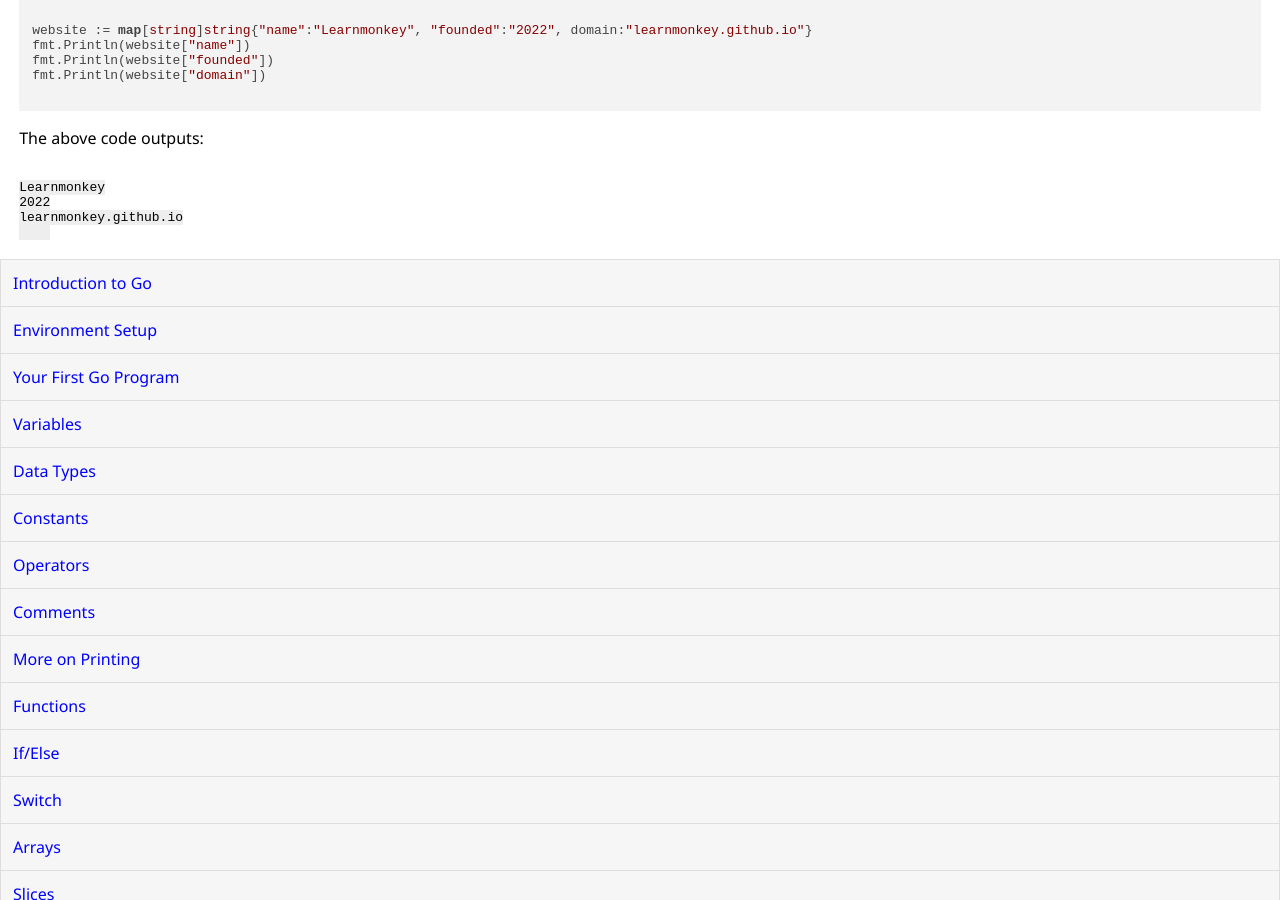
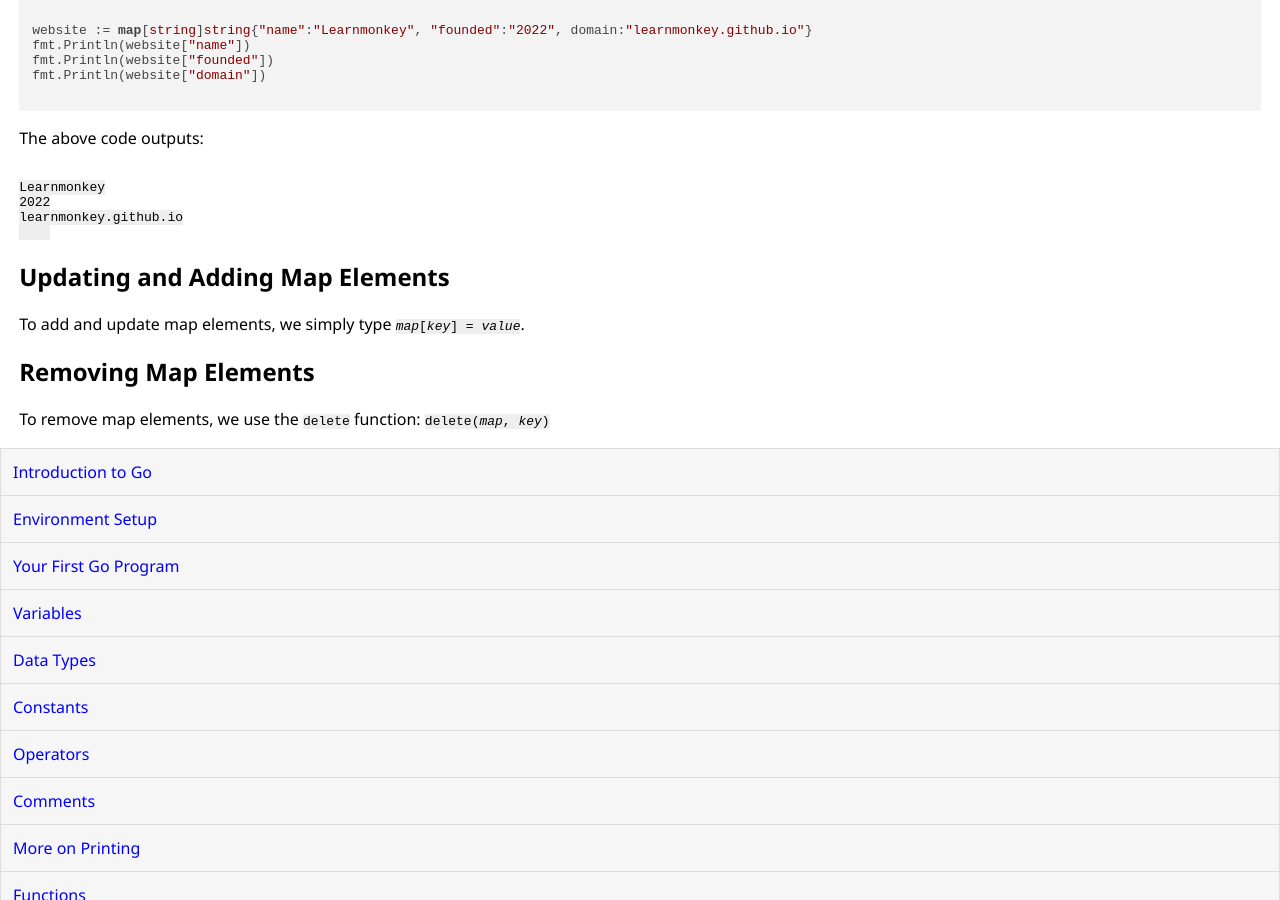
Before and after one commit to learnmonkey/learnmonkey.github.io, a Jekyll site: the page built from programming/golang/maps.html, in a window 1280 px wide and 900 px high, scrolled down 719 px. Built offline with Jekyll 4.4.1, drawn with Linux system fonts in a browser that asks for light colours; nearby versions of some CDN libraries.

Commit message:
updating, adding, and deleting go map elements

```diff
--- a/programming/golang/maps.html
+++ b/programming/golang/maps.html
@@ -40,3 +40,13 @@ Learnmonkey
 learnmonkey.github.io
     </samp></pre>
 </section>
+
+<section>
+    <h2>Updating and Adding Map Elements</h2>
+    <p>To add and update map elements, we simply type <code class="language-go"><i>map</i>[<i>key</i>] = <i>value</i></code>.</p>
+</section>
+
+<section>
+    <h2>Removing Map Elements</h2>
+    <p>To remove map elements, we use the <code>delete</code> function: <code class="language-go">delete(<i>map</i>, <i>key</i>)</code></p>
+</section>
```
